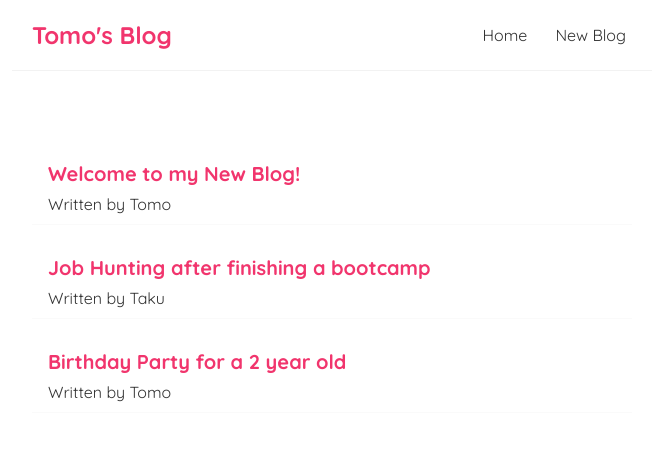
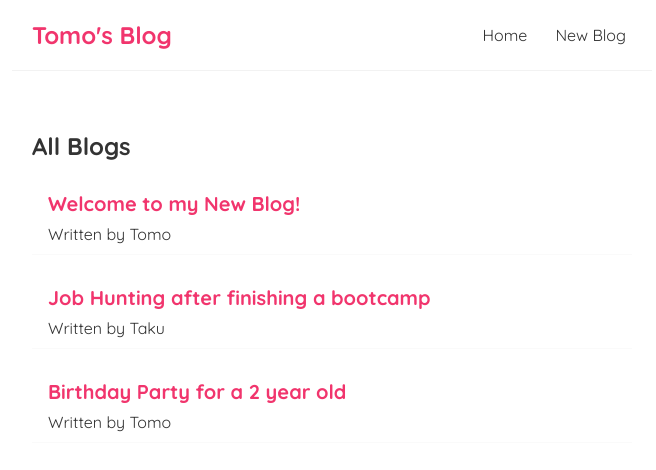
Before and after one commit to tomonorman/react-blog, a React (Create React App) app: page /create in a window 1280 px wide. Shown: the top 470 px of the page, without its empty margins (308-964 px from the left). Built offline with nearby package versions, Linux system fonts and the light colour scheme.

Commit message:
Blog list chagned into a componet

```diff
--- /dev/null
+++ b/src/BlogList.js
@@ -0,0 +1,16 @@
+const BlogList = ({ blogs, title }) => {
+
+  return (
+    <div className="blog-list">
+      <h2>{ title }</h2>
+      {blogs.map((blog) => (
+        <div className="blog-preview" key={blog.id}>
+          <h2>{ blog.title }</h2>
+          <p>Written by { blog.author }</p>
+        </div>
+      ))}
+    </div>
+  );
+}
+
+export default BlogList;
--- a/src/Home.js
+++ b/src/Home.js
@@ -1,4 +1,5 @@
 import { useState } from "react";
+import BlogList from "./BlogList";
 
 const Home = () => {
   const [blogs, setBlogs] = useState([
@@ -9,12 +10,7 @@
 
   return (
     <div className="home">
-      {blogs.map((blog) => (
-        <div className="blog-preview" key={blog.id}>
-          <h2>{ blog.title }</h2>
-          <p>Written by { blog.author }</p>
-        </div>
-      ))}
+      <BlogList blogs={blogs} title="All Blogs" />
     </div>
    );
 }
```
Also changed, not shown: 1 other file (tests, documents, lock files or other folders).
